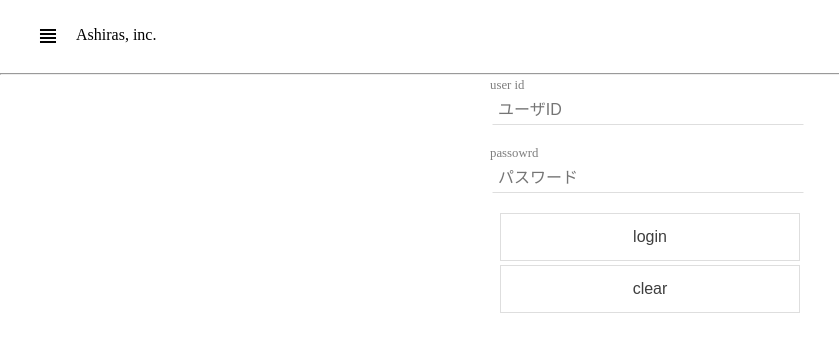
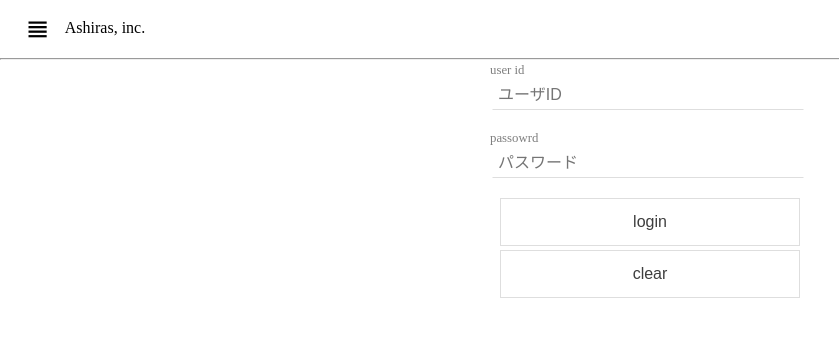
Before and after one commit to gitter-badger/office-work, an Angular app: page /login in a window 1280 px wide. Shown: the top 352 px of the page, without its empty margins (0-839 px from the left). Built offline with nearby package versions, Linux system fonts and the light colour scheme.

Commit message:
アイコンサイズ調整

```diff
--- a/src/app/shared/slide-menu/slide-menu.component.scss
+++ b/src/app/shared/slide-menu/slide-menu.component.scss
@@ -14,24 +14,26 @@ nav {
 
 ul {
   list-style:none;
-  padding-left: 1.5rem;
   margin: 0px;
+  padding-left: 0px;
 }
 
 li {
-  padding: 24px 0px;
+  padding: 18px 24px;
 }
 
 a {
   white-space: nowrap;
+  vertical-align: top;
+  line-height: 1.7em;
 }
 
 a > span {
-  padding: 0 1rem;
+  padding-right: 0.5em;
 }
 
 .open {
-  margin: 20px;
+  margin: 24px;
 }
 
 span {
@@ -41,10 +43,14 @@ span {
 
 div {
   vertical-align: middle;
-  padding: 24px 0px;
+  padding: 14px 0px;
   border-bottom: 1px solid #FFF;
 }
 
 hr{
   margin: 0;
 }
+
+span.material-icons {
+  font-size: 1.7em;
+}
```
